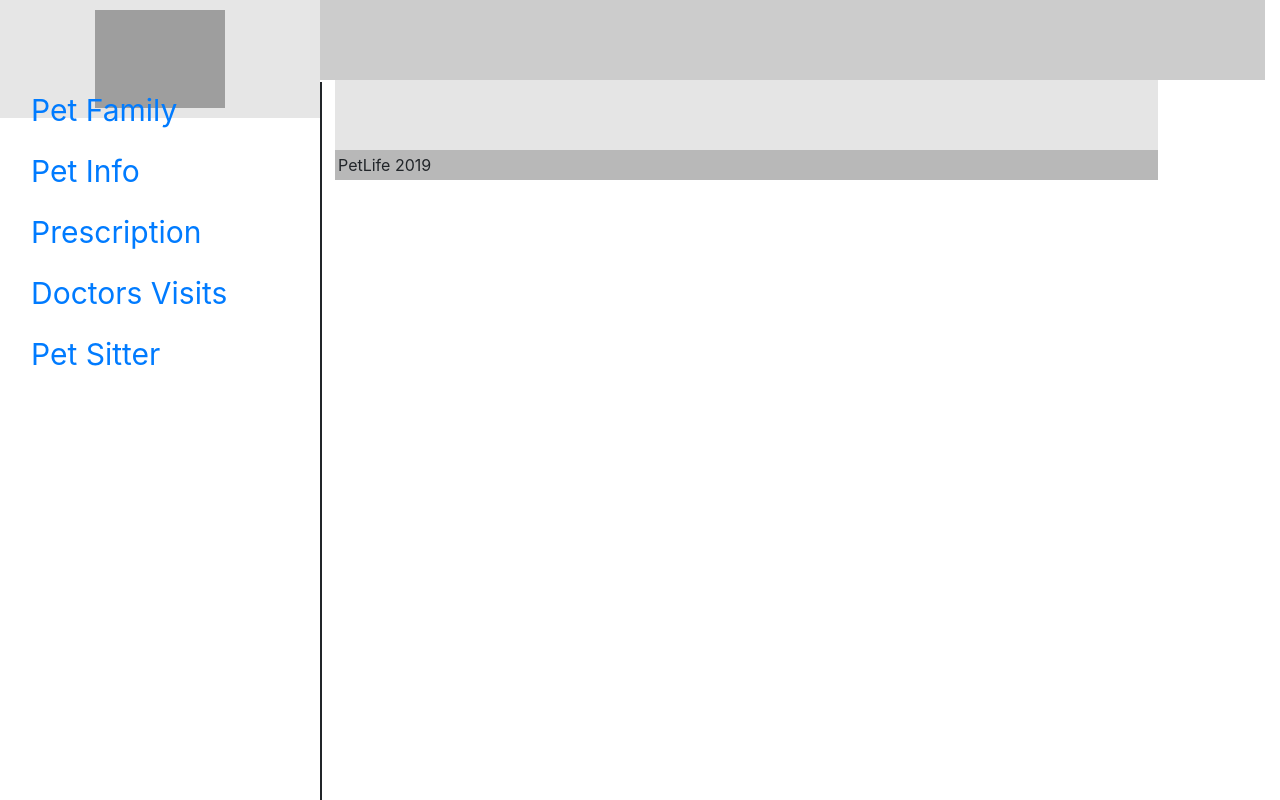
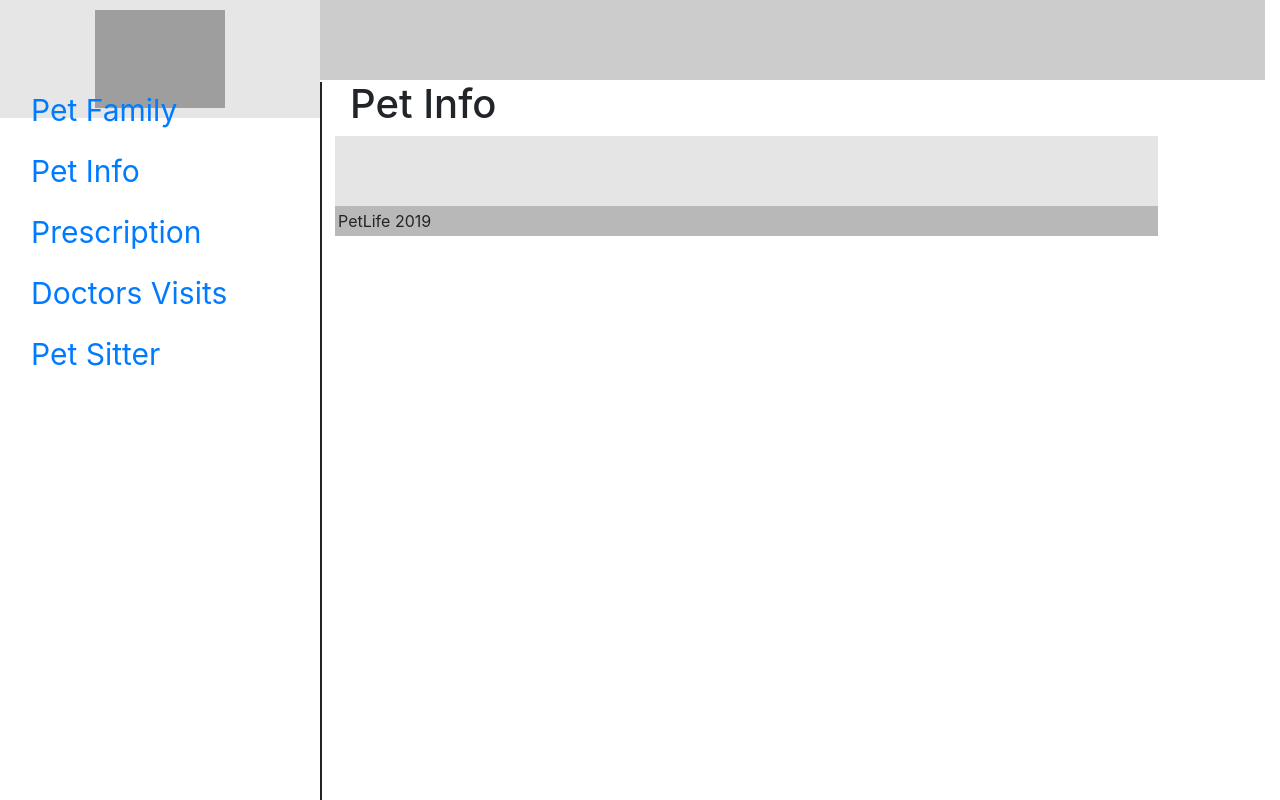
Before and after one commit to Mezran/Pet-Life, a React (Create React App) app in the folder client/: page /petinfo in a window 1280 px wide. Built offline with nearby package versions, Linux system fonts and the light colour scheme; grey boxes are pictures that could not be loaded.

Commit message:
started working on petinfo

```diff
--- a/client/src/App.js
+++ b/client/src/App.js
@@ -6,6 +6,7 @@ import Sidebar from "./components/Sidebar/sidebar";
 import Header from "./components/Header/header";
 import Footer from "./components/Footer";
 import Home from "./pages/Home"
+import PetInfo from "./pages/PetInfo"
 
 class App extends React.Component {
   render() {
@@ -18,6 +19,7 @@ class App extends React.Component {
             <div className="col-8">
               <Route exact path = '/' component = {Home}/>
               <Route exact path="/login" component={LoginPage} />
+              <Route exact path="/petinfo" component={PetInfo} />
               <Route
                 exact
                 path="/createAccount"
--- /dev/null
+++ b/client/src/pages/PetInfo.js
@@ -0,0 +1,11 @@
+import React from "react";
+
+function PetInfo() {
+  return (
+    <div className="container">
+      <h1>Pet Info</h1>
+    </div>
+  );
+}
+
+export default PetInfo;
```
